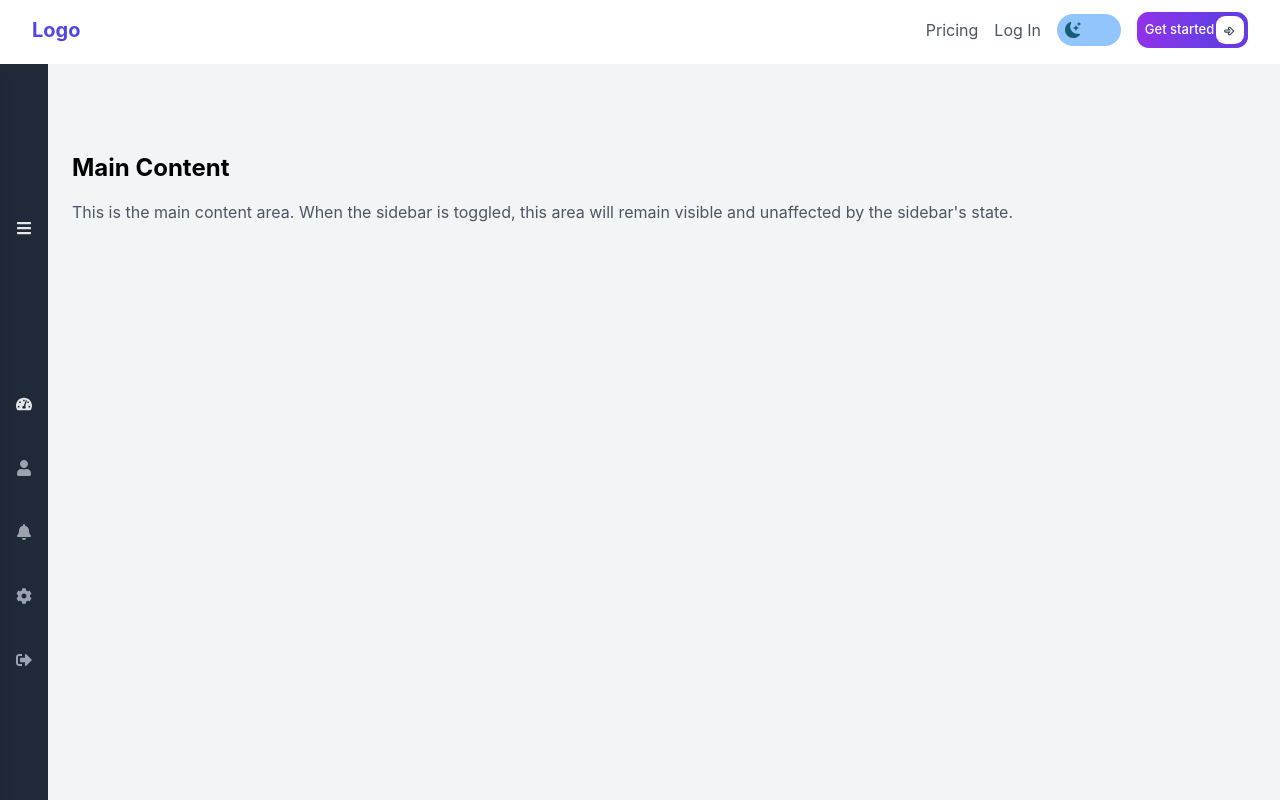
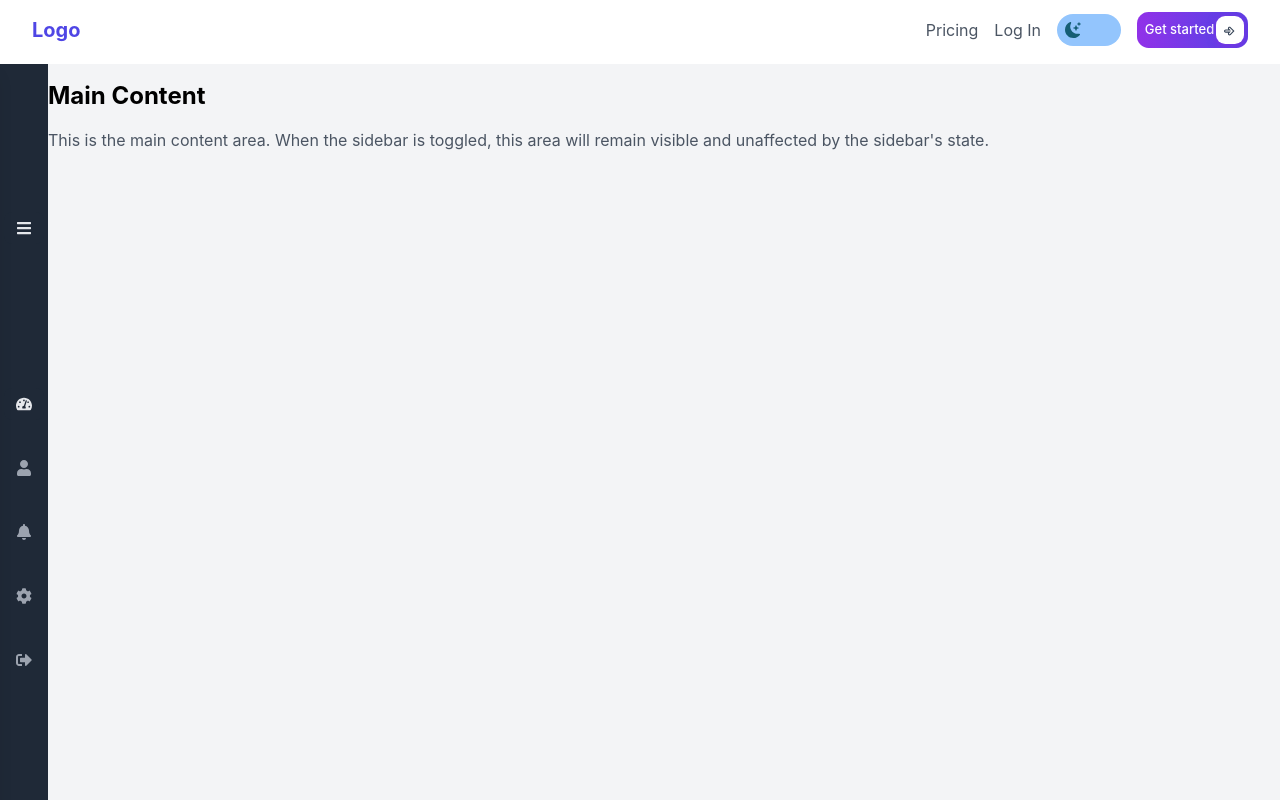
Before and after one commit to Aaryannn30/StaffSphere_Employee_Management, a React (Create React App) app in the folder react-side/: page / in a window 1280 px wide. Built offline with nearby package versions, Linux system fonts and the light colour scheme.

Commit message:
Sidebar work

```diff
--- a/react-side/src/components/Sidebar.js
+++ b/react-side/src/components/Sidebar.js
@@ -13,7 +13,7 @@ const Sidebar = () => {
             {/* Sidebar */}
             <div
                 className={`fixed top-0 left-0 h-full bg-gray-900 text-white shadow-lg transform ${isOpen ? 'translate-x-0' : '-translate-x-full'
-                    } transition-transform duration-300 ease-in-out w-52 mt-16`}
+                    } transition-transform duration-300 ease-in-out w-[200px] mt-16`}
             >
                 {/* Toggle Button at the Top */}
                 <div className="flex items-center justify-between h-16 px-4 bg-gray-800 border-b border-gray-700">
@@ -98,7 +98,7 @@ const Sidebar = () => {
             )}
 
             {/* Main Content */}
-            <div className={`${!isOpen ? '' : 'ml-60'} 'flex-1 p-6 mt-16 transition-transform duration-300 ease-in-out' `}>
+            <div className={`${!isOpen ? 'ml-[20ox]' : 'ml-[210px]'} 'flex-1 mt-4 transition-transform duration-300 ease-in-out' `}>
                 <h2 className="text-2xl font-bold">Main Content</h2>
                 <p className="mt-4 text-gray-600">
                     This is the main content area. When the sidebar is toggled, this area will remain visible and
```
